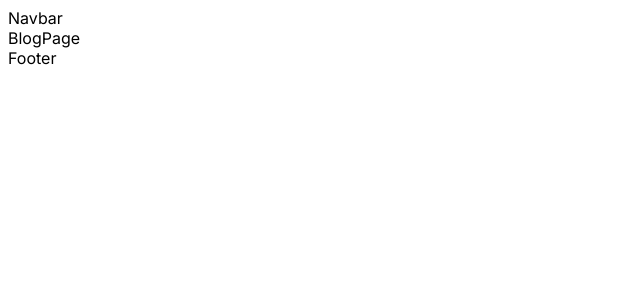
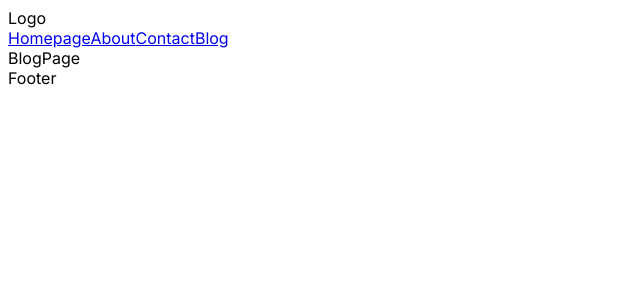
Before and after one commit to joharkhan99/next14-blog, a Next.js app: page /blog in a window 1280 px wide. Shown: the top 300 px of the page, without its empty margins (0-640 px from the left). Built offline with nearby package versions, Linux system fonts and the light colour scheme.

Commit message:
Refactor Navbar component to include logo and links

```diff
--- a/src/components/navbar/Navbar.jsx
+++ b/src/components/navbar/Navbar.jsx
@@ -1,3 +1,12 @@
+import Links from "./links/Links";
+
 export default function Navbar() {
-  return <div>Navbar</div>;
+  return (
+    <div>
+      <div>Logo</div>
+      <div>
+        <Links />
+      </div>
+    </div>
+  );
 }
--- /dev/null
+++ b/src/components/navbar/links/Links.jsx
@@ -0,0 +1,34 @@
+import Link from "next/link";
+
+function Links() {
+  const links = [
+    {
+      title: "Homepage",
+      path: "/",
+    },
+    {
+      title: "About",
+      path: "/about",
+    },
+    {
+      title: "Contact",
+      path: "/contact",
+    },
+    {
+      title: "Blog",
+      path: "/blog",
+    },
+  ];
+
+  return (
+    <div>
+      {links.map((link) => (
+        <Link href={link.path} key={link.title}>
+          {link.title}
+        </Link>
+      ))}
+    </div>
+  );
+}
+
+export default Links;
```
